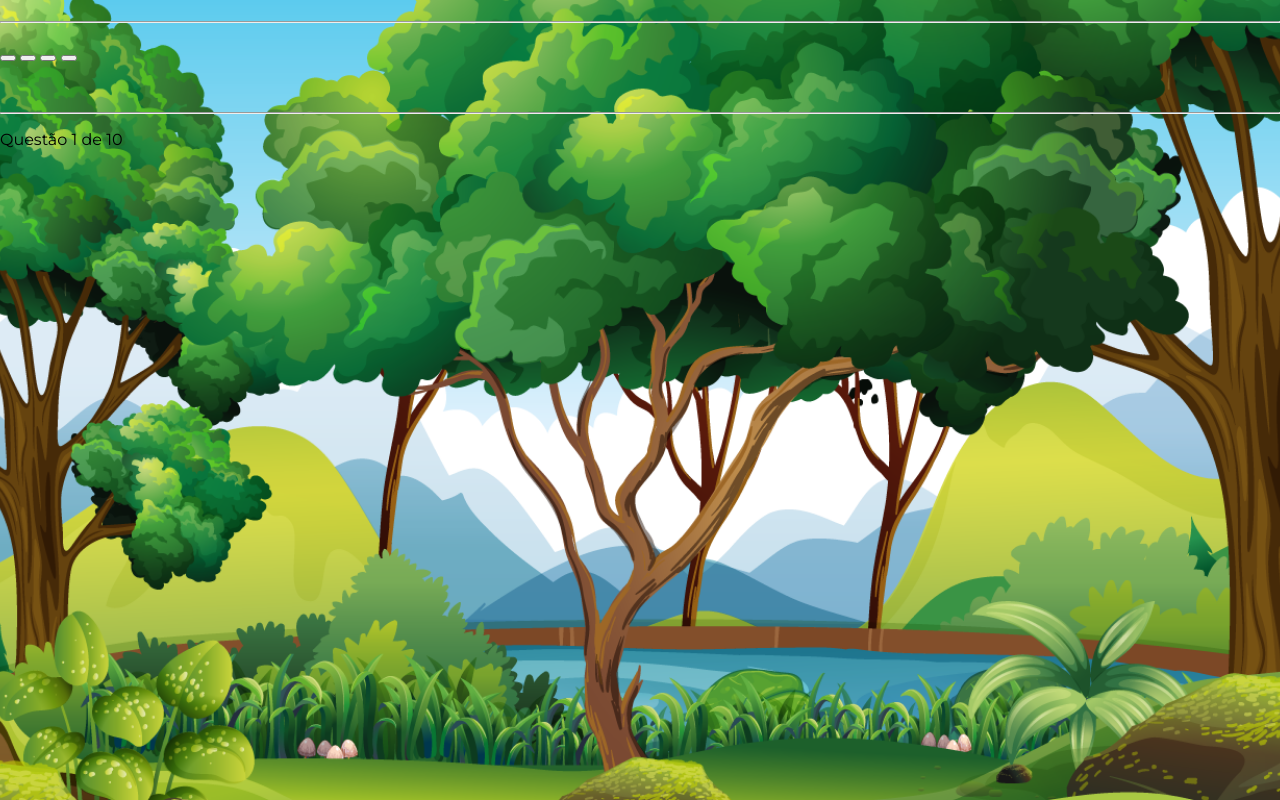
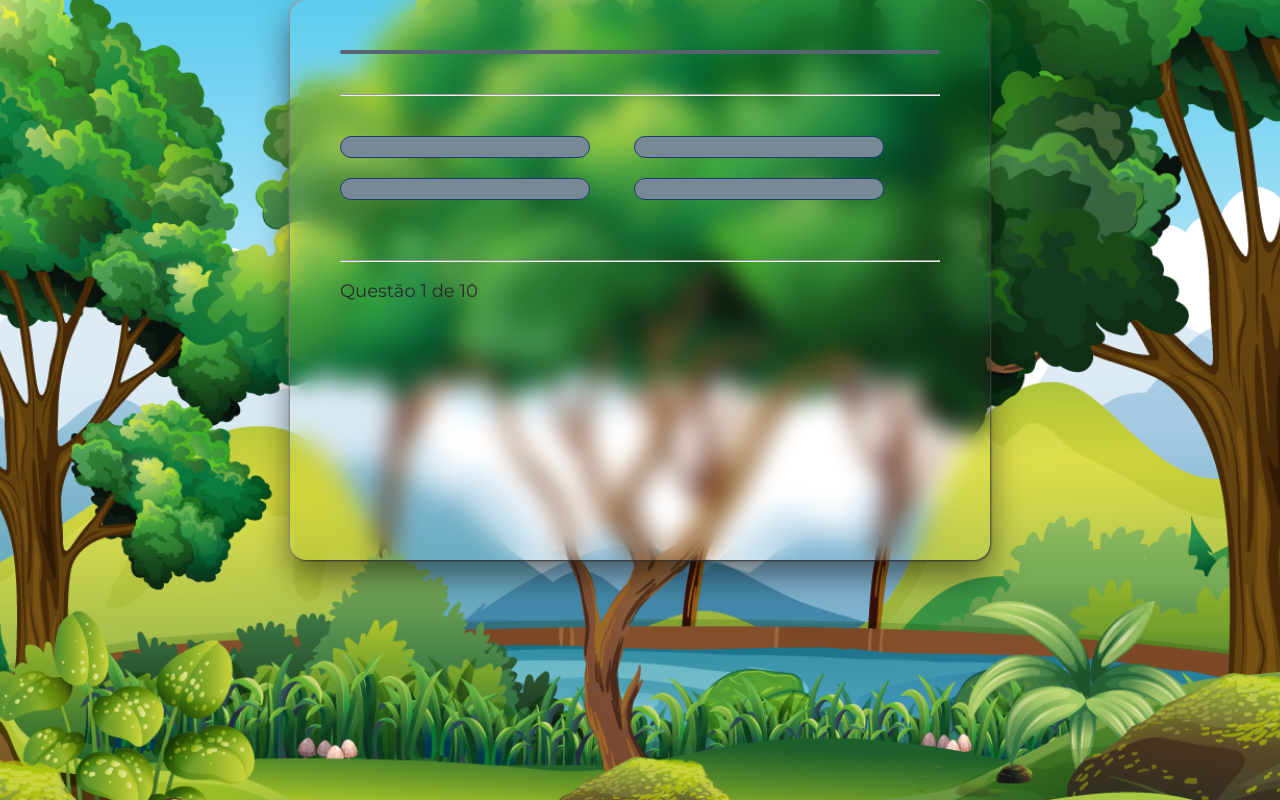
Before and after one commit to MQJogos/Quiz_Glassmorphism_CSS, a plain HTML site: page app.html in a window 1280 px wide. Drawn offline with Linux system fonts and the light colour scheme.

Commit message:
Update style.css

```diff
--- a/css/style.css
+++ b/css/style.css
@@ -1,5 +1,6 @@
 @import url('https://fonts.googleapis.com/css?family=Montserrat:400,500,700,800&display=swap');
-body{
+body
+{
       margin:0;
       padding:0;
       background-image: url("background.png");
@@ -9,6 +10,71 @@ body{
       background-attachment: fixed;
       font-family: 'Montserrat', sans-serif;
 }
-  *{
-     box-sizing: border-box;
+
+.grid
+{
+  width: 600px;
+  height: 500px;
+  margin: 0 auto;
+  background: linear-gradient(
+  to bottom right,rgba(255, 255, 255, 0.2);
+   rgba(255, 255, 255, 0.05));
+  padding: 10px 50px 50px 50px;
+  box-shadow: 0 1rem 2rem rgba(0, 0, 0, 0.5), -1px
+  -1px 2px #aaa, 1px 1px 2px #555;
+  backdrop-filter:blur(0.8rem) ;
+  border-radius:1rem;
 }
+
+ .grid h1
+ {
+   font-family: 'Montserrat', sans-serif;
+   background-color: #57636e;
+   font-size: 60px;
+   text-align: center;
+   color:#fff;
+   padding: 2px 0px;
+   border-radius: 50px;
+}
+
+.grid #question
+{
+  font-family: 'Montserrat', sans-serif;
+  font-size: 30px;
+  color:#5a6772;
+}
+
+.buttons
+{
+  margin-top: 30px;
+}
+
+#btn0, #btn1, #btn2, #btn3
+{
+  background-color: #778897;
+  width: 250px;
+  font-size: 20px;
+  color: #fff;
+  border: 1px solid #1d3c6e;
+  border-radius: 50px;
+  margin: 10px 40px 10px 0px;
+  padding: 10px 10px;
+}
+
+#progress
+{
+  color: #2b2b2b;
+  font-size: 18px;
+}
+
+#btn0:hover, #btn1:hover, #btn2:hover, #btn3:hover
+{
+  cursor:pointer;
+  background-color: #57636a;
+
+}
+
+#btn0:focus, #btn1:focus, #btn2:focus, #btn3:focus
+{
+  outline: 0;
+}
```
